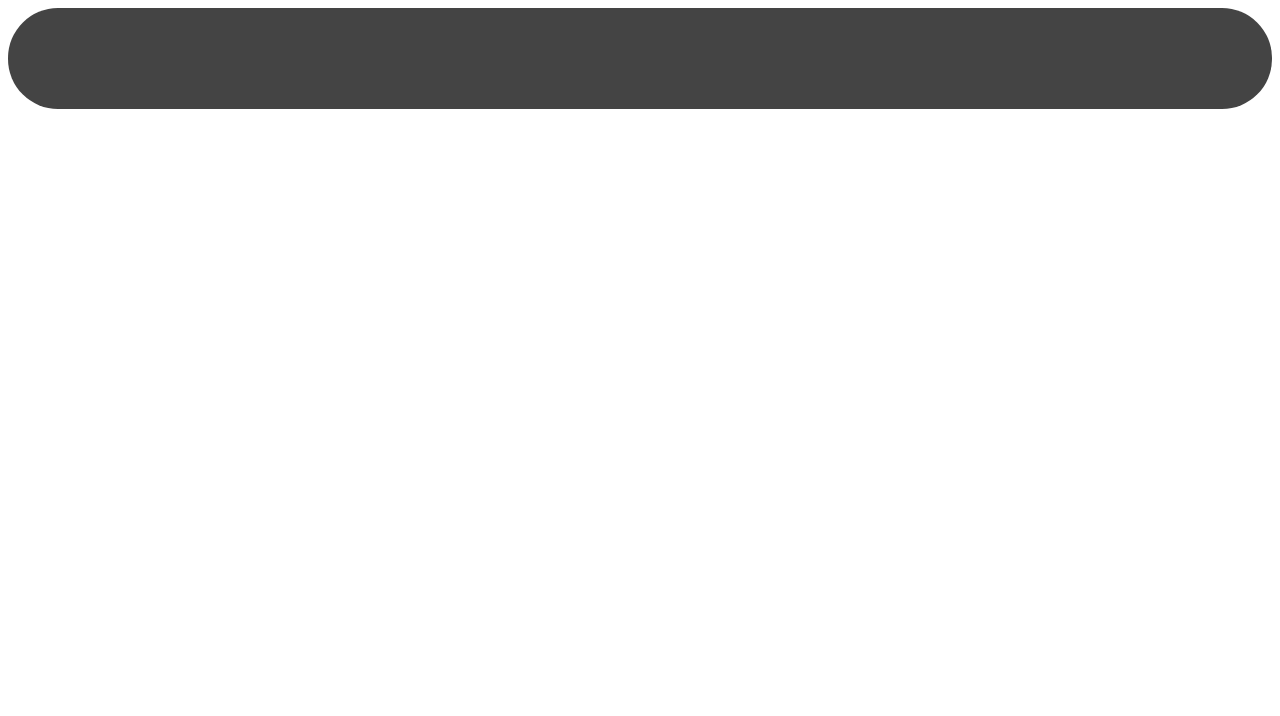
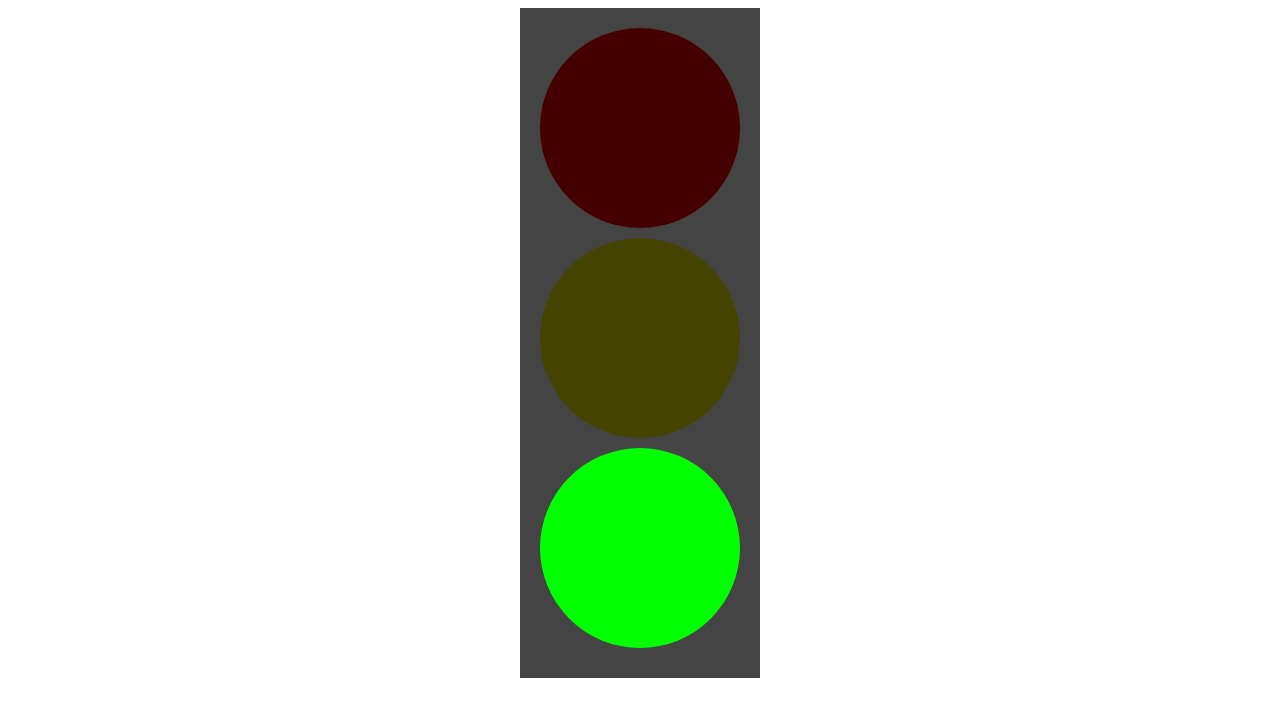
Before and after one commit to m-bayrak/Media-Queries, a plain HTML site: page index.html in a window 1280 px wide. Drawn offline with Linux system fonts and the light colour scheme.

Commit message:
project is done

```diff
--- a/style.css
+++ b/style.css
@@ -1,9 +1,55 @@
 .semaphore {
   padding: 20px;
-  border-radius: 50px;
   background-color: #444;
+  /* border-radius: 50px; */
+  /* width: 30%; */
+  margin: auto;
+}
+
+@media {
+  .semaphore {
+    width: 100px;
+  }
+}
+
+@media (min-width: 700px) {
+  .semaphore {
+    width: 200px;
+  }
 }
 
 .light {
   margin-bottom: 5%;
+  padding-bottom: 100%;
+  border-radius: 50%;
 }
+
+.light--stop {
+  background-color: #400;
+}
+
+@media (max-width: 499px) {
+  .light--stop {
+    background-color: #f00;;
+  }
+}
+
+.light--ready {
+  background-color: #440;
+}
+
+@media (min-width: 500px) and (max-width: 599px) {
+  .light--ready {
+    background-color: #ff0;;
+  }
+}
+
+.light--go {
+  background-color: #040;
+}
+
+@media (min-width: 600px) {
+  .light--go {
+    background-color: #0f0;;
+  }
+}
```
